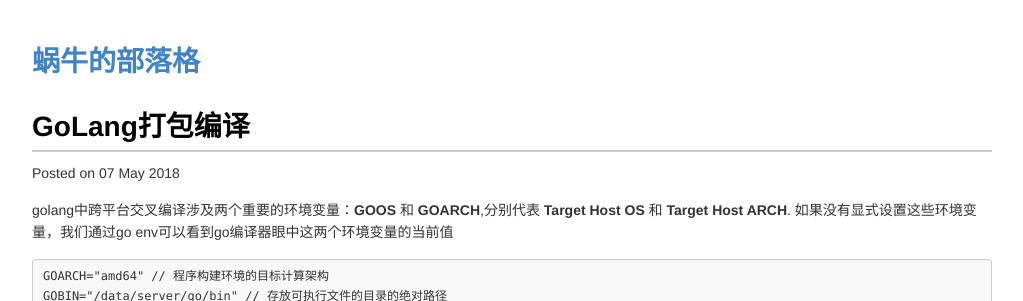
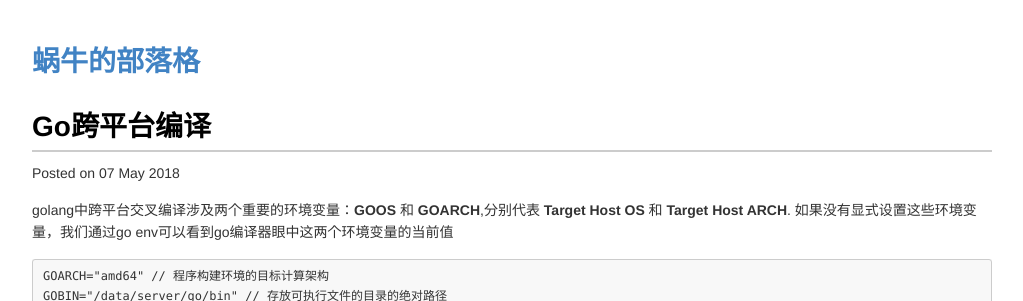
Before and after one commit to peng2089/dp.github.io, a Jekyll site: the page built from _posts/2018-05-07-Go跨平台编译.md, in a window 1280 px wide. Shown: the top 301 px of the page, without its empty margins (128-1151 px from the left). Built offline with Jekyll 4.4.1, drawn with Linux system fonts in a browser that asks for light colours.

Commit message:
更新: Go跨平台编译

```diff
--- a/_posts/2018-05-07-Go跨平台编译.md
+++ b/_posts/2018-05-07-Go跨平台编译.md
@@ -1,8 +1,8 @@
 ---
 layout: post
-title: GoLang打包编译
+title: Go跨平台编译
 keywords: golang,打包,编译
-description: GoLang打包编译
+description: Go跨平台编译
 tags: [ golang ]
 ---
 
```
